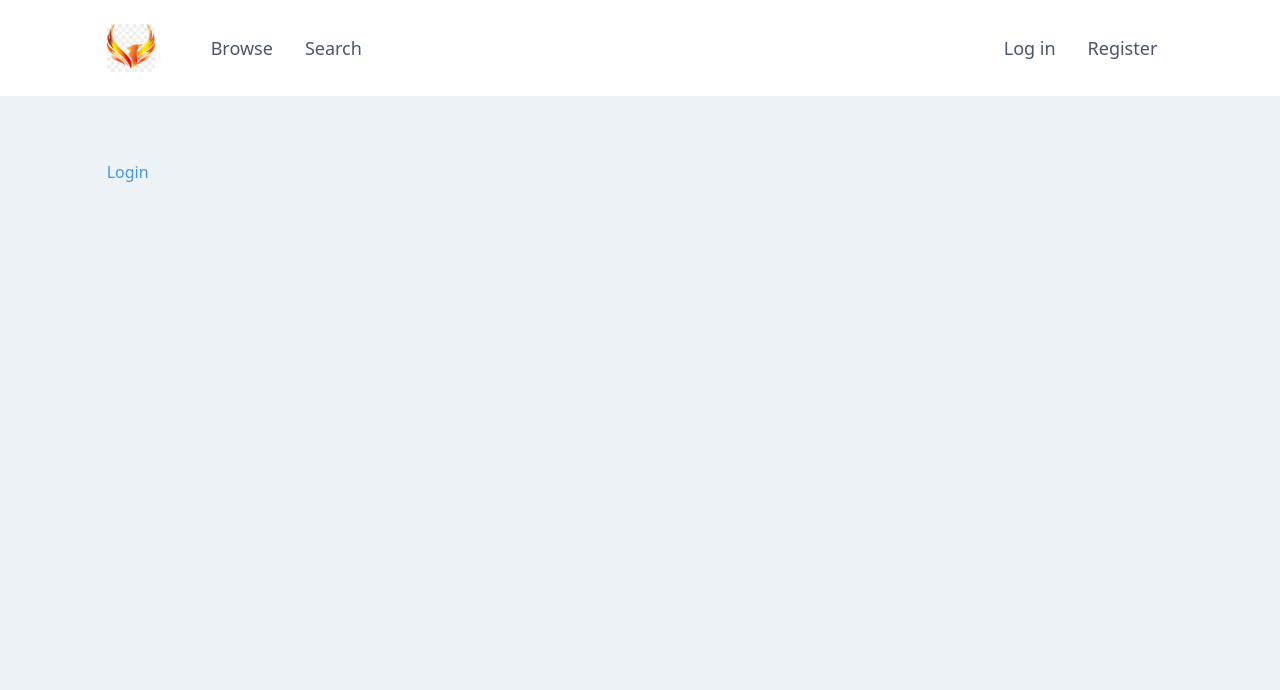
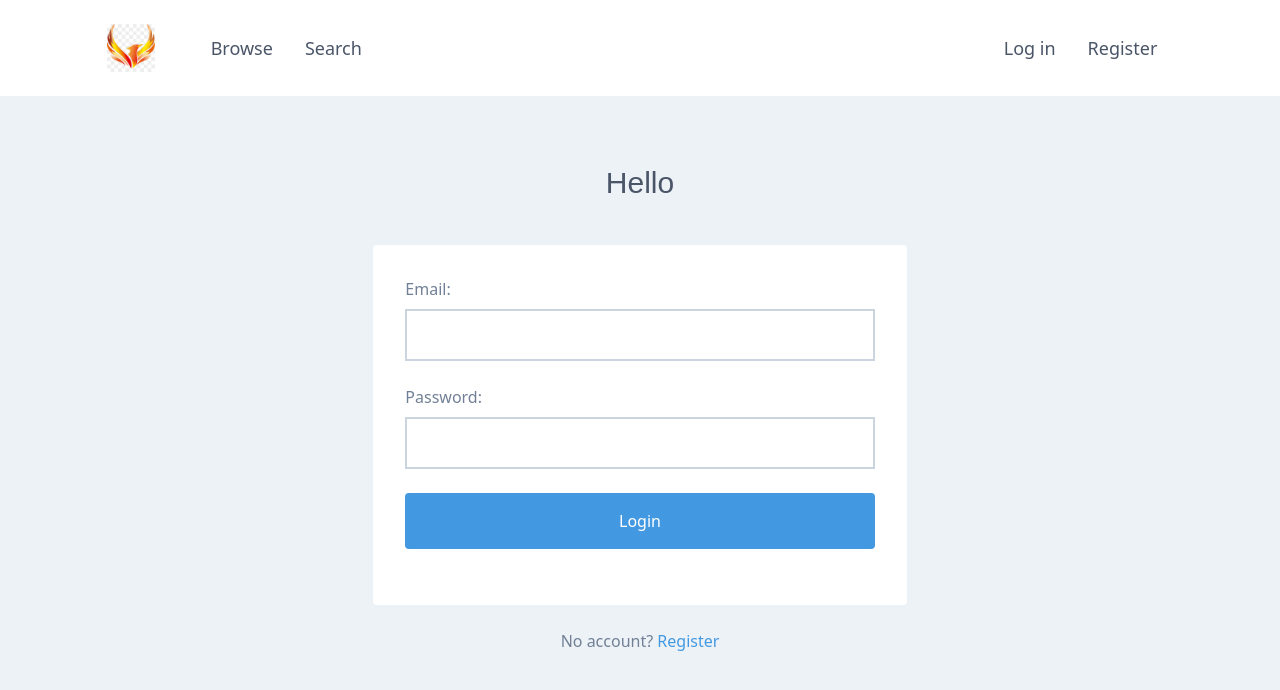
Before and after one commit to VDovhan23/snippet.client, a Nuxt app: page /auth/login in a window 1280 px wide. Shown: the top 690 px of the page. Built offline with nearby package versions, Linux system fonts and the light colour scheme; no server answers.

Commit message:
#12 login form

```diff
--- a/pages/auth/login.vue
+++ b/pages/auth/login.vue
@@ -1,19 +1,63 @@
 <template>
-  <div  class="container mt-16">
-    <a href="" @click.prevent="submit()">Login</a>
+  <div class="container mt-16">
+    <!--    <a href="" @click.prevent="submit()">Login</a>-->
+    <div class="flex flex-col items-center">
+
+      <h1 class="text-3xl text-gray-700 font-medium mb-10">Hello</h1>
+
+      <form action="#" @submit.prevent="submit()"
+            class="bg-white p-8 rounded w-full md:w-6/12 lg:w-6/12 mb-6 ">
+        <div class="mb-6">
+          <label for="email" class="block text-gray-600 font-medium mb-2">Email: </label>
+
+          <input type="text" name="email" id="email"
+              class="border-2 border-gray-400 block w-full p-3"
+                 v-model="form.email"
+          >
+
+<!--          <div class="text-red-500 mb-4 text-sm mt-1"> Error message</div>-->
+
+        </div>
+        <div class="mb-6">
+          <label for="password" class="block text-gray-600 font-medium mb-2">Password: </label>
+
+          <input type="password" name="email" id="password"
+              class="border-2 border-gray-400 block w-full p-3"
+                 v-model="form.password"
+          >
+
+        </div>
+
+        <div class="mb-6">
+        <button type="submit"
+                class="bg-blue-500 text-white p-4 rounded text-center font-medium block w-full"
+        >Login</button>
+        </div>
+      </form>
+      <div class="text-center text-gray-600">
+        No account?
+        <nuxt-link :to="{name: 'index'}"> Register</nuxt-link>
+      </div>
+    </div>
+
   </div>
 </template>
 
 <script>
   export default {
     name: "login",
+    data() {
+      return {
+       form:{
+         email: '',
+         password: ''
+       }
+      }
+    },
     methods: {
-     async submit() {
+      async submit() {
         await this.$auth.loginWith('local', {
-          data:{
-            'email' : 'waselews1@gmail.com',
-            'password' : '11223344',
-          }
+          data: this.form
         })
       }
     },
```
